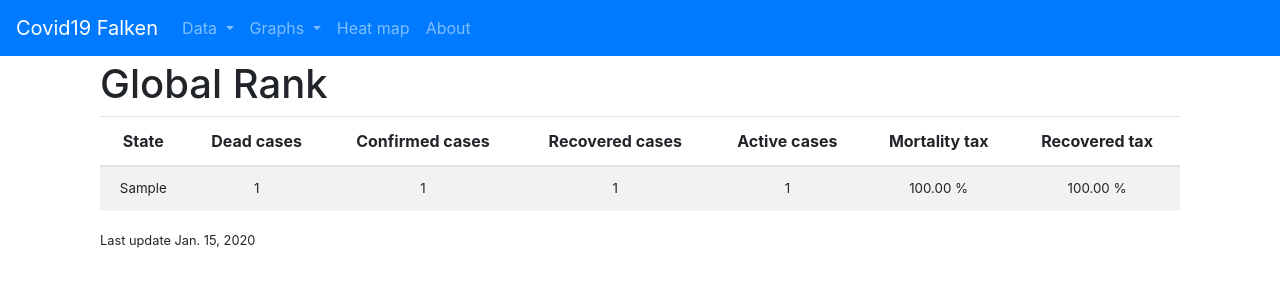
After one commit to falken20/covid19web, a Django app: page /global/ in a window 1280 px wide. The commit adds this page. Shown: the top 300 px of the page. Run offline with Django 3.2, Linux system fonts and the light colour scheme; tables that the repository leaves empty hold one stand-in row (values such as "Sample post"); some libraries are stand-ins or nearby versions.

Commit message:
Country detail and global rank

```diff
--- a/app_covid19data/urls.py
+++ b/app_covid19data/urls.py
@@ -5,7 +5,9 @@ from django.urls import path
 from . import views
 
 urlpatterns = [
-    path('', views.resume_view, name='Resume data'),
+    path('', views.resume_view, name='Resume Data'),
+    path('global/', views.global_view, name='Global Rank'),
+    path('detail/<str:country>/', views.detail_view, name='Resume Spain Areas'),
     path('heatmap/', views.heatmap_view, name='Heat Map'),
     path('graph/<str:graph_type>/', views.graph_view, name='Graph'),
 ]
--- a/app_covid19data/views.py
+++ b/app_covid19data/views.py
@@ -3,14 +3,62 @@
 import os
 import logging
 from django.shortcuts import render
-from django.db.models import Sum
+from django.db.models import Sum, Max
 from .models import DataCovid19Item
+
+
+def get_resume_country(_country_name):
+    """
+    Get the resume data for a country
+    :param _country_name: Country name
+    :return: Return a queryset with the data
+    """
+    try:
+        logging.info(f'{os.getenv("ID_LOG", "")} Getting resume for {_country_name}')
+        if _country_name.upper() == 'GLOBAL':
+            queryset = \
+                DataCovid19Item.objects.values('date').annotate(dead_cases=Sum('dead_cases'),
+                                                                confirmed_cases=Sum('confirmed_cases'),
+                                                                recovered_cases=Sum('recovered_cases'),
+                                                                active_cases=Sum('active_cases'),
+                                                                ).order_by('-date')[0]
+        else:
+            queryset = \
+                DataCovid19Item.objects.values('country',
+                                               'date').annotate(dead_cases=Sum('dead_cases'),
+                                                                confirmed_cases=Sum('confirmed_cases'),
+                                                                recovered_cases=Sum('recovered_cases'),
+                                                                active_cases=Sum('active_cases'),
+                                                                ).filter(country=_country_name).order_by('-date')[0]
+
+        # Calculate mortality and recovered tax
+        queryset['mortality_tax'] = round(queryset['dead_cases'] / queryset['confirmed_cases'] * 100, 2)
+        queryset['recovered_tax'] = round(queryset['recovered_cases'] / queryset['confirmed_cases'] * 100, 2)
+
+        # Format the thousands and decimal separators
+        # :,d means format thousands separators in a integer
+        # :,.2f means format thousands and deciman separators in a float
+        queryset['dead_cases'] = f'{queryset["dead_cases"]:,d}'
+        queryset['confirmed_cases'] = f'{queryset["confirmed_cases"]:,d}'
+        queryset['recovered_cases'] = f'{queryset["recovered_cases"]:,d}'
+        queryset['active_cases'] = f'{queryset["active_cases"]:,d}'
+        queryset['mortality_tax'] = f'{queryset["mortality_tax"]:,.2f}'
+        queryset['recovered_tax'] = f'{queryset["recovered_tax"]:,.2f}'
+
+        logging.info(f'{os.getenv("ID_LOG", "")} Resume for {_country_name} successfully')
+
+        return queryset
+
+    except Exception as err:
+        logging.error(f'\nLine: {err.__traceback__.tb_lineno} \n'
+                      f'File: {err.__traceback__.tb_frame.f_code.co_filename} \n'
+                      f'Type Error: {type(err).__name__} \n'
+                      f'Arguments:\n {err.args}')
 
 
 def resume_view(request):
     """ Showing a resume data table of a country that it indicates in the var country_name """
 
-    print(request)
     if request.POST:
         country_name = request.POST['country_name']
     else:
@@ -22,32 +70,134 @@ def resume_view(request):
 
     # Get the last record in DB grouping by country_name and date, the view shows data from Spain by default
     # This is because the amount of the vars is accumulated every day
-    queryset = DataCovid19Item.objects.values('country',
-                                              'date').annotate(dead_cases=Sum('dead_cases'),
-                                                               confirmed_cases=Sum('confirmed_cases'),
-                                                               recovered_cases=Sum('recovered_cases'),
-                                                               active_cases=Sum('active_cases'),
-                                                               ).filter(country=country_name).order_by('-date')[0]
+    queryset = get_resume_country(country_name)
 
-    # Calculate mortality and recovered tax
-    queryset['mortality_tax'] = round(queryset['dead_cases'] / queryset['confirmed_cases'] * 100, 2)
-    queryset['recovered_tax'] = round(queryset['recovered_cases'] / queryset['confirmed_cases'] * 100, 2)
-
-    # Format the thousands and decimal separators
-    # :,d means format thousands separators in a integer
-    # :,.2f means format thousands and deciman separators in a float
-    queryset['dead_cases'] = f'{queryset["dead_cases"]:,d}'
-    queryset['confirmed_cases'] = f'{queryset["confirmed_cases"]:,d}'
-    queryset['recovered_cases'] = f'{queryset["recovered_cases"]:,d}'
-    queryset['active_cases'] = f'{queryset["active_cases"]:,d}'
-    queryset['mortality_tax'] = f'{queryset["mortality_tax"]:,.2f}'
-    queryset['recovered_tax'] = f'{queryset["recovered_tax"]:,.2f}'
-
-    logging.info(f'{os.getenv("ID_LOG", "")} Getting the resume data for {country_name}: \n {queryset}')
+    queryset_global = get_resume_country('Global')
 
     template_name = 'covid19data/resume.html'
 
-    return render(request, template_name, {'resume_data': queryset, 'countries': countries})
+    return render(request, template_name, {'resume_country': queryset, 'resume_global': queryset_global,
+                                           'countries': countries})
+
+
+def get_detail_country(_country_name):
+    """
+    Get the detail for a country
+    :param _country_name: Country name
+    :return: Return a queryset with the data
+    """
+    try:
+        logging.info(f'{os.getenv("ID_LOG", "")} Getting detail for {_country_name}')
+
+        # Get the last data date
+        query_max_date = DataCovid19Item.objects.filter(country=_country_name).aggregate(max_date=Max('date'))
+        logging.info(f'{os.getenv("ID_LOG", "")} Max date for {_country_name} in DB: {query_max_date["max_date"]}')
+
+        queryset = \
+            DataCovid19Item.objects.values('country',
+                                           'state',
+                                           'date').annotate(dead_cases=Sum('dead_cases'),
+                                                            confirmed_cases=Sum('confirmed_cases'),
+                                                            recovered_cases=Sum('recovered_cases'),
+                                                            active_cases=Sum('active_cases'),
+                                                            ).filter(country=_country_name,
+                                                                     date=query_max_date["max_date"],
+                                                                     ).exclude(state='Unknown')
+
+        for row in queryset:
+            # Calculate mortality and recovered tax
+            if row['dead_cases'] != 0:
+                row['mortality_tax'] = round(row['dead_cases'] / row['confirmed_cases'] * 100, 2)
+                row['mortality_tax'] = f'{row["mortality_tax"]:,.2f}'
+            if row['recovered_cases'] != 0:
+                row['recovered_tax'] = round(row['recovered_cases'] / row['confirmed_cases'] * 100, 2)
+                row['recovered_tax'] = f'{row["recovered_tax"]:,.2f}'
+
+            # Format the thousands and decimal separators
+            # :,d means format thousands separators in a integer
+            # :,.2f means format thousands and deciman separators in a float
+            row['dead_cases'] = f'{row["dead_cases"]:,d}'
+            row['confirmed_cases'] = f'{row["confirmed_cases"]:,d}'
+            row['recovered_cases'] = f'{row["recovered_cases"]:,d}'
+            row['active_cases'] = f'{row["active_cases"]:,d}'
+
+        logging.info(f'{os.getenv("ID_LOG", "")} Get detail for {_country_name} successfully: {len(queryset)} rows')
+
+        return queryset, query_max_date['max_date']
+
+    except Exception as err:
+        logging.error(f'\nLine: {err.__traceback__.tb_lineno} \n'
+                      f'File: {err.__traceback__.tb_frame.f_code.co_filename} \n'
+                      f'Type Error: {type(err).__name__} \n'
+                      f'Arguments:\n {err.args}')
+
+
+def detail_view(request, country='Spain'):
+    """ Showing a detail data table of a country that it indicates in the param country """
+
+    country = country.title()
+    logging.info(f'{os.getenv("ID_LOG", "")} Showing the resume table for {country}')
+
+    queryset, max_date = get_detail_country(country)
+    template_name = 'covid19data/detail.html'
+
+    return render(request, template_name, {'detail_country': queryset, 'country': country, 'max_date': max_date})
+
+
+def get_global_rank():
+    """ Get the country list order by mortality tax"""
+    try:
+        logging.info(f'{os.getenv("ID_LOG", "")} Getting the country list order by mortality tax')
+
+        # Get the last data date
+        query_max_date = DataCovid19Item.objects.aggregate(max_date=Max('date'))
+        logging.info(f'{os.getenv("ID_LOG", "")} Max date in DB: {query_max_date["max_date"]}')
+
+        queryset = \
+            DataCovid19Item.objects.values('country',
+                                           'date').annotate(dead_cases=Sum('dead_cases'),
+                                                            confirmed_cases=Sum('confirmed_cases'),
+                                                            recovered_cases=Sum('recovered_cases'),
+                                                            active_cases=Sum('active_cases'),
+                                                            ).filter(date=query_max_date["max_date"],
+                                                                     ).order_by('-dead_cases')
+
+        for row in queryset:
+            # Calculate mortality and recovered tax
+            if row['dead_cases'] != 0:
+                row['mortality_tax'] = round(row['dead_cases'] / row['confirmed_cases'] * 100, 2)
+                row['mortality_tax'] = f'{row["mortality_tax"]:,.2f}'
+            if row['recovered_cases'] != 0:
+                row['recovered_tax'] = round(row['recovered_cases'] / row['confirmed_cases'] * 100, 2)
+                row['recovered_tax'] = f'{row["recovered_tax"]:,.2f}'
+
+            # Format the thousands and decimal separators
+            # :,d means format thousands separators in a integer
+            # :,.2f means format thousands and deciman separators in a float
+            row['dead_cases'] = f'{row["dead_cases"]:,d}'
+            row['confirmed_cases'] = f'{row["confirmed_cases"]:,d}'
+            row['recovered_cases'] = f'{row["recovered_cases"]:,d}'
+            row['active_cases'] = f'{row["active_cases"]:,d}'
+
+        logging.info(f'{os.getenv("ID_LOG", "")} Getting global rank successfully')
+
+        return queryset, query_max_date["max_date"]
+
+    except Exception as err:
+        logging.error(f'\nLine: {err.__traceback__.tb_lineno} \n'
+                      f'File: {err.__traceback__.tb_frame.f_code.co_filename} \n'
+                      f'Type Error: {type(err).__name__} \n'
+                      f'Arguments:\n {err.args}')
+
+
+def global_view(request):
+    """ Showing global country rank """
+    logging.info(f'{os.getenv("ID_LOG", "")} Showing the global country rank')
+
+    queryset, max_date = get_global_rank()
+    template_name = 'covid19data/global.html'
+
+    return render(request, template_name, {'global_rank': queryset, 'max_date': max_date})
 
 
 def heatmap_view(request):
--- a/templates/base.html
+++ b/templates/base.html
@@ -32,12 +32,19 @@
 
         <div class="collapse navbar-collapse" id="navbar-falken-users">
           <ul class="navbar-nav mr-auto">
-            <li class="nav-item">
-              <a class="nav-link" href="/">Data</a>
+            <li class="nav-item dropdown">
+              <a class="nav-link dropdown-toggle" href="#" id="navbarDropdownData" role="button" data-toggle="dropdown" aria-haspopup="true" aria-expanded="false">
+                Data
+              </a>
+              <div class="dropdown-menu" aria-labelledby="navbarDropdown">
+                <a class="dropdown-item" href="/">Global Resume</a>
+                <a class="dropdown-item" href="/global">Global Rank</a>
+                <a class="dropdown-item" href="/detail/spain">Spain Areas</a>
+              </div>
             </li>
 
             <li class="nav-item dropdown">
-              <a class="nav-link dropdown-toggle" href="#" id="navbarDropdownHouse" role="button" data-toggle="dropdown" aria-haspopup="true" aria-expanded="false">
+              <a class="nav-link dropdown-toggle" href="#" id="navbarDropdownGraphs" role="button" data-toggle="dropdown" aria-haspopup="true" aria-expanded="false">
                 Graphs
               </a>
               <div class="dropdown-menu" aria-labelledby="navbarDropdown">
@@ -48,7 +55,7 @@
             </li>
 
             <li class="nav-item">
-              <a class="nav-link" href="/heatmap" target="_blank">Map</a>
+              <a class="nav-link" href="/heatmap" target="_blank">Heat map</a>
             </li>
 
             <li class="nav-item">
--- /dev/null
+++ b/templates/covid19data/global.html
@@ -0,0 +1,46 @@
+{% extends 'base.html' %}
+
+{% block content %}
+
+{% load static %}
+
+<div class="container">
+
+    <div class="col-md-4">
+        <h1>Global Rank</h1>
+    </div>
+
+    <div class="form-group col-md-12">
+        <table class="table table-striped table-center">
+            <thead>
+                <tr>
+                    <th>State</th>
+                    <th>Dead cases</th>
+                    <th>Confirmed cases</th>
+                    <th>Recovered cases</th>
+                    <th>Active cases</th>
+                    <th>Mortality tax</th>
+                    <th>Recovered tax</th>
+                </tr>
+            </thead>
+            <tbody>
+                {% for element in global_rank %}
+                    <tr style="font-size:smaller;">
+                        <td> {{ element.country }} </td>
+                        <td> {{ element.dead_cases }} </td>
+                        <td> {{ element.confirmed_cases }} </td>
+                        <td> {{ element.recovered_cases }} </td>
+                        <td> {{ element.active_cases }} </td>
+                        <td> {{ element.mortality_tax }} % </td>
+                        <td> {{ element.recovered_tax }} % </td>
+                    </tr>
+                {% endfor %}
+
+            </tbody>
+        </table>
+        <small>Last update {{max_date}}</small>
+    </div>
+
+</div>
+
+{% endblock content %}
```
Also changed, not shown: templates/covid19data/detail.html (added, +46 -0 lines), templates/covid19data/resume.html (+25 -14 lines).
